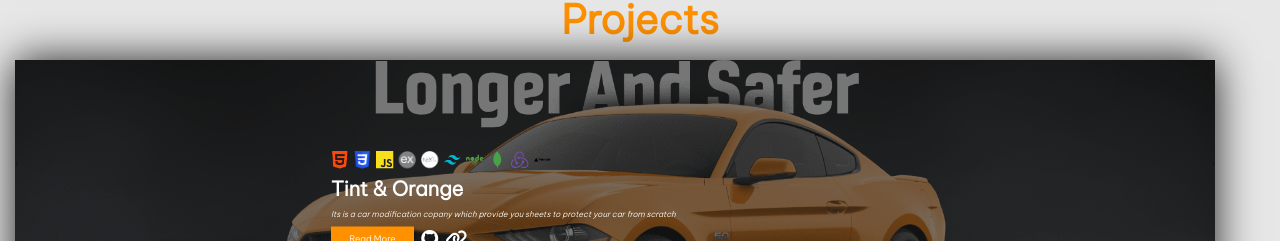
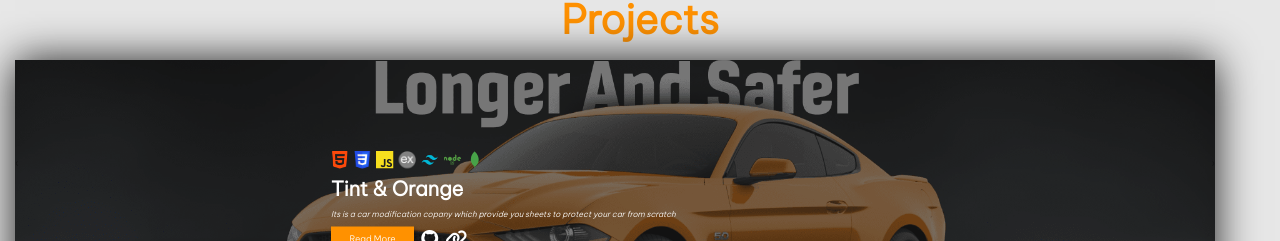
Before and after one commit to aehsanshams/portfolio, a plain HTML site: page index.html in a window 1280 px wide. Shown: the part 783-1024 px from the top of the page. Drawn offline with nearby package versions, Linux system fonts and the light colour scheme; files whose address does not match are found by name.

Commit message:
some changes in index file

```diff
--- a/index.html
+++ b/index.html
@@ -86,12 +86,9 @@
                         <img class="project-skill" src="./images/CSS.png" alt="" />
                         <img class="project-skill" src="./images/Javascript.svg" alt="" />
                         <img class="project-skill" src="./images/Express.png" alt="" />
-                        <img class="project-skill" src="./images/NextJsCircle.png" alt="" />
                         <img class="project-skill" src="./images/Tailwind.png" alt="" />
                         <img class="project-skill" src="./images/NodeJs.svg" alt="" />
                         <img class="project-skill" src="./images/MongoDB.svg" alt="" />
-                        <img class="project-skill" src="./images/Redux.svg" alt="" />
-                        <img class="project-skill" src="./images/Vercel.svg" alt="" />
                     </div>
                     <h2 class="project-heading">Tint & Orange</h2>
                     <p class="project-sub-heading">
```
